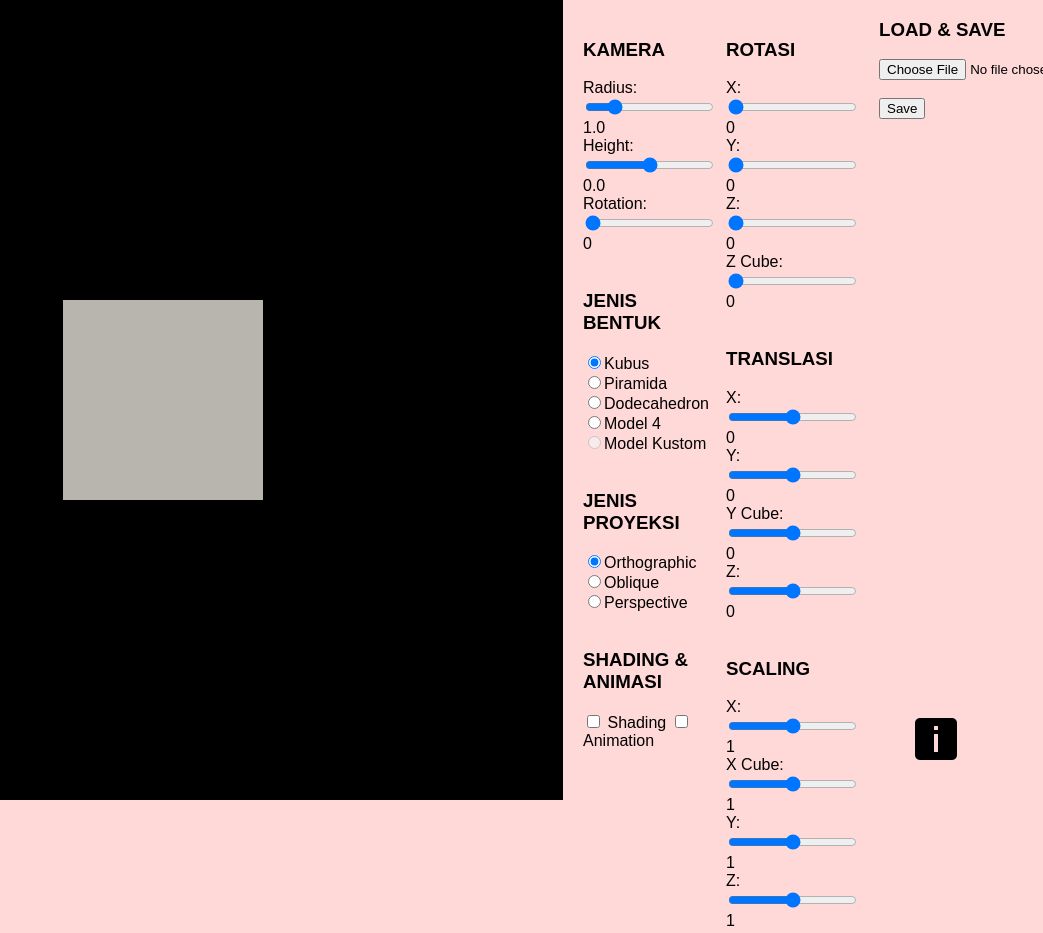
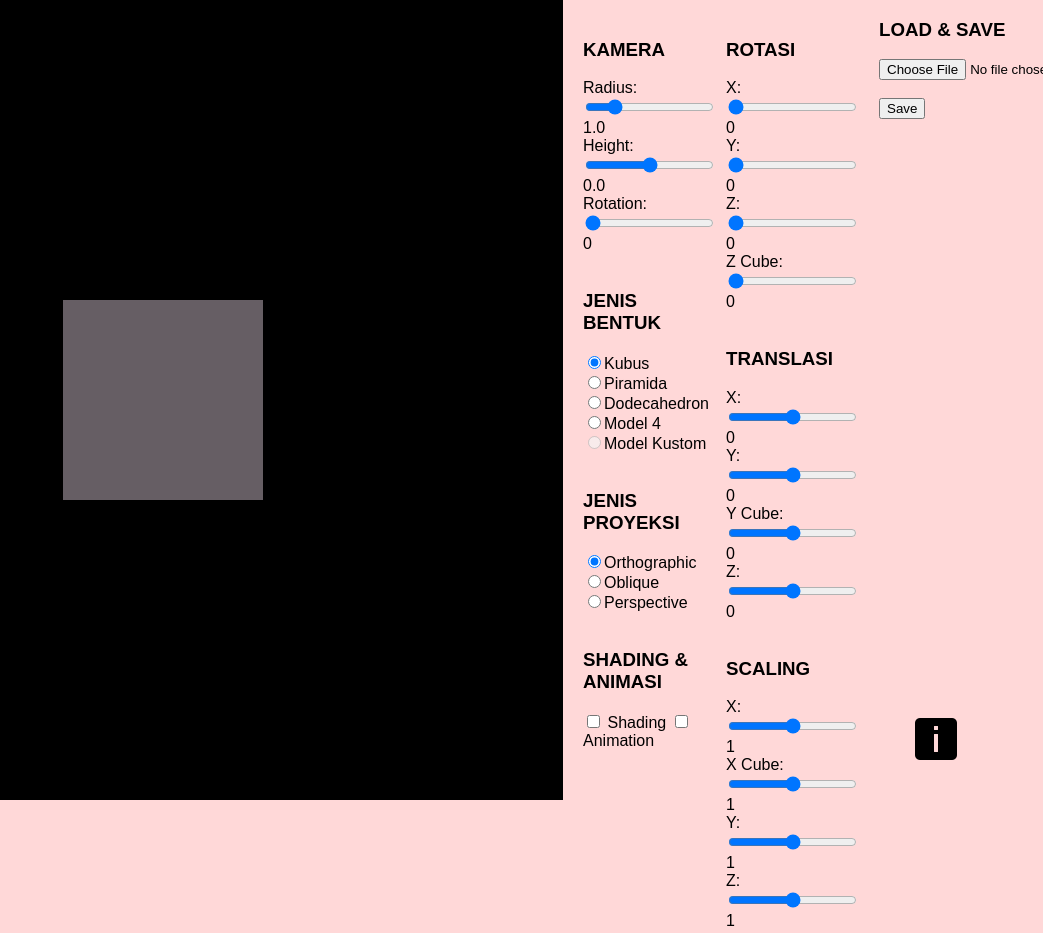
Before and after one commit to rkvilena/IF3260_Tugas3_K03_G01, a plain HTML site: page src/index.html in a window 1280 px wide. Shown: the top 933 px of the page, without its empty margins (237-1280 px from the left). Drawn offline with Linux system fonts and the light colour scheme.

Commit message:
add assets

```diff
--- a/src/index.html
+++ b/src/index.html
@@ -311,6 +311,7 @@
     </div>
     <img id="bump-text" src="./assets/normal.jpg" alt="" hidden>
     <img id="moon-text" src="./assets/moon.jpg" alt="" hidden>
+    <img id="env-text" src="./assets/enviroment.jpg" alt="" hidden>
 </body>
 
 </html>
--- a/src/script.js
+++ b/src/script.js
@@ -790,25 +790,21 @@ function main() {
         // tree[2].localMatrix = matrixMultiplication(animrotateMatVal[1], tree[2].localMatrix)
         // // pyramidnode.localMatrix = matrixMultiplication(animrotateMatVal[2], pyramidnode.localMatrix)
         // tree[0].updateWorldMatrix()
-        var image = document.getElementById("moon-text");
+        var image = document.getElementById("env-text");
         configureTexture(image);
+        gl.activeTexture(gl.TEXTURE0);
         drawObjects(tree.root)
     }
     function animrender() {
         render()
         animFrameId = window.requestAnimationFrame(animrender);
     }
-    function configureTexture( image ) {
+    async function configureTexture( image ) {
         var texture = gl.createTexture();
         gl.bindTexture( gl.TEXTURE_2D, texture );
         gl.pixelStorei(gl.UNPACK_FLIP_Y_WEBGL, true);
-        gl.texImage2D( gl.TEXTURE_2D, 0, gl.RGB,
-             gl.RGB, gl.UNSIGNED_BYTE, image );
+        gl.texImage2D( gl.TEXTURE_2D, 0, gl.RGBA, gl.RGBA, gl.UNSIGNED_BYTE, image );
         gl.generateMipmap( gl.TEXTURE_2D );
-        gl.texParameteri( gl.TEXTURE_2D, gl.TEXTURE_MIN_FILTER,
-                          gl.NEAREST_MIPMAP_LINEAR );
-        gl.texParameteri( gl.TEXTURE_2D, gl.TEXTURE_MAG_FILTER, gl.NEAREST );
-
         gl.uniform1i(textureLocation, 0);
     }
 }
```
Also changed, not shown: src/assets/enviroment.jpg (added).
